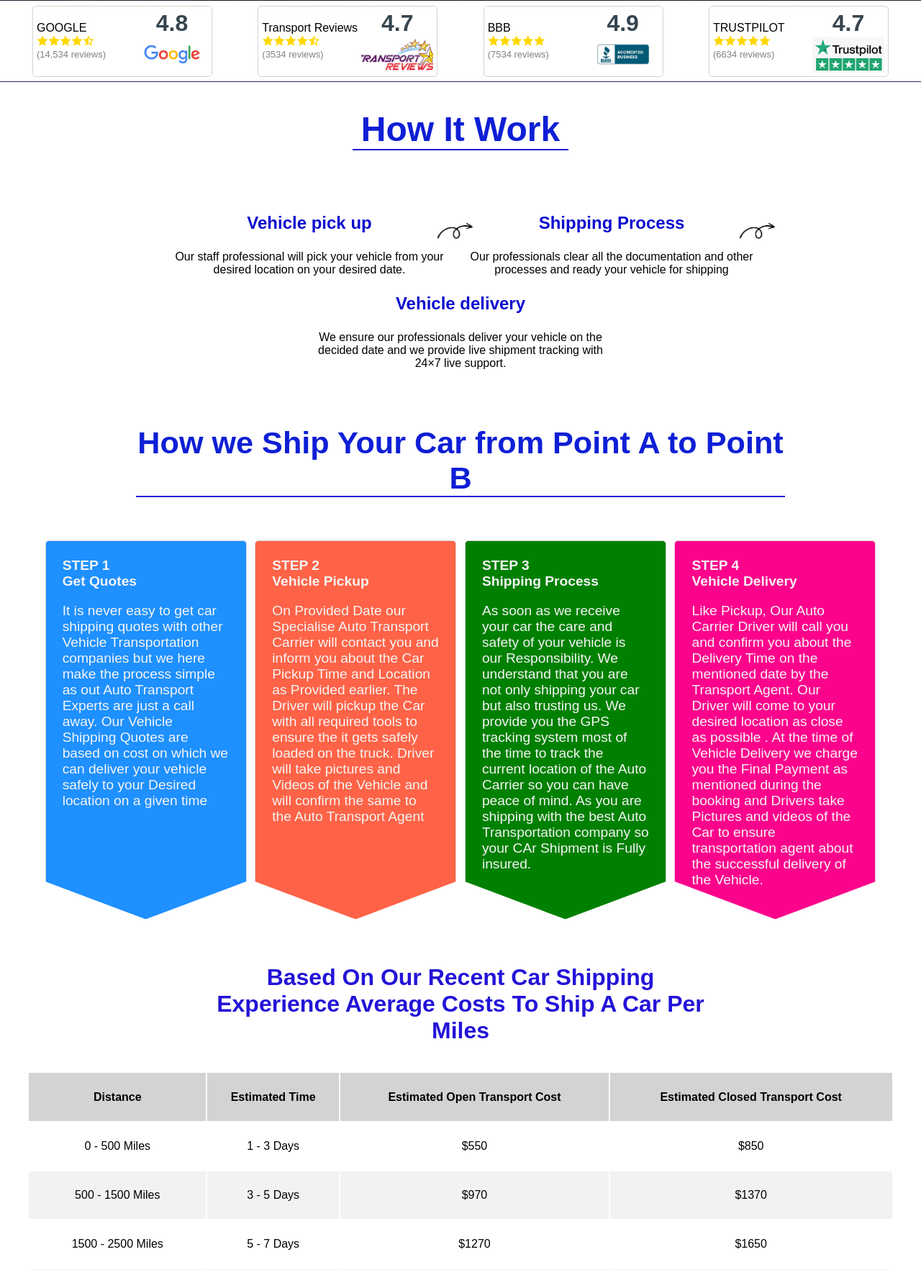
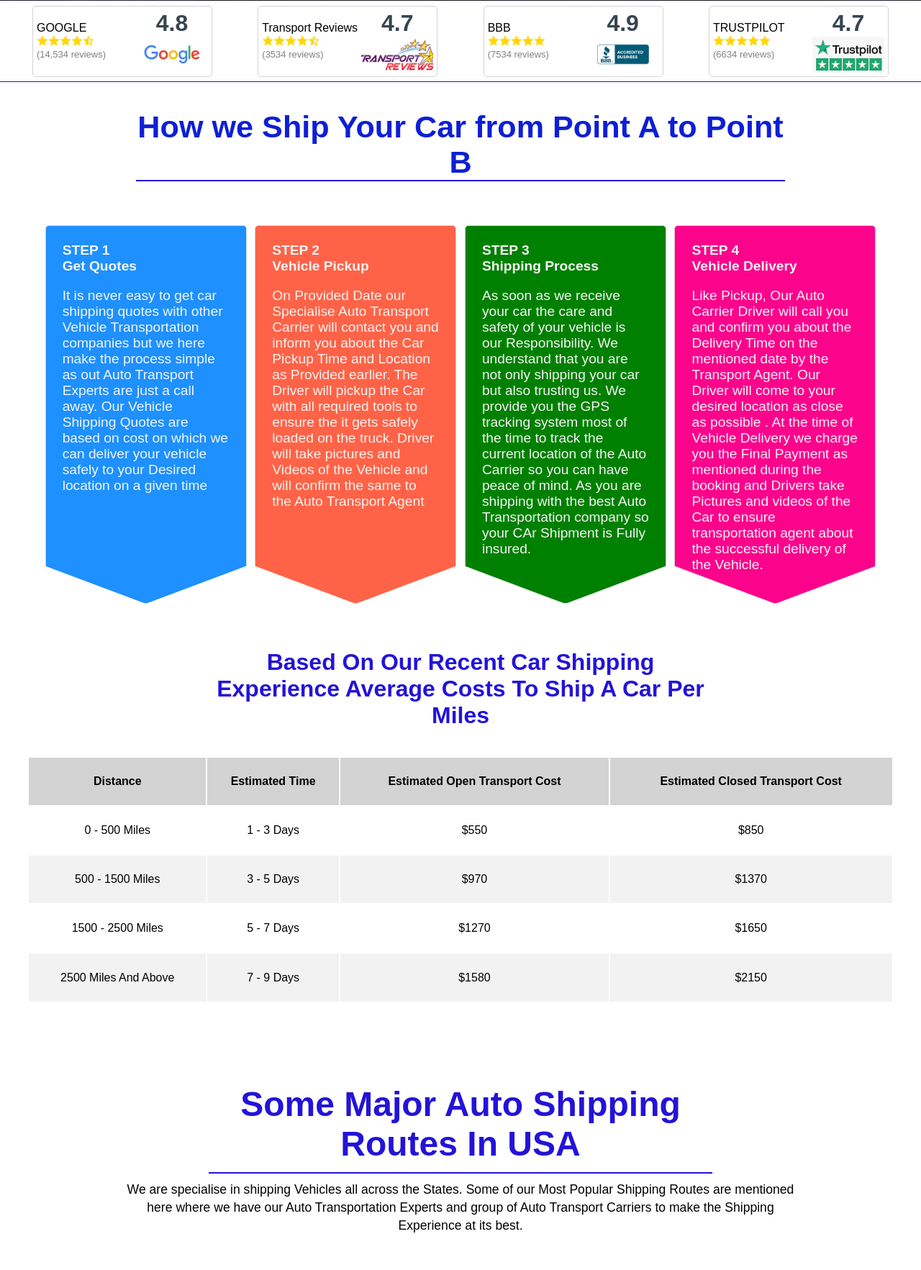
Before and after one commit to lazydesigner/shipcartoanotherstate, a PHP site: page / in a window 1280 px wide. Shown: the part 769-2534 px from the top of the page at 72% size. Run offline with PHP 8.4, Linux system fonts and the light colour scheme; some libraries are stand-ins or nearby versions.

Commit message:
page update

```diff
--- a/assets/css/index.css
+++ b/assets/css/index.css
@@ -287,6 +287,7 @@ height: auto;position: relative;z-index: 1;}
 }
 .how-it-work{
     padding: 3% 1%;
+    display: none;
 }
 .how-it-work-title{
     width: 300px;
--- a/index.php
+++ b/index.php
@@ -29,7 +29,7 @@
     <meta name="google-site-verification" content="970kFHxDIhqBEORbOCCKDtfAS19KZPYrQdbsVWcSFCk" />
     <!-- change -->
     <meta name="viewport" content="width=device-width, initial-scale=1.0">
-    <link rel="stylesheet" href="<?= get_home_url()  ?>assets/css/index.css?v=6" async>
+    <link rel="stylesheet" href="<?= get_home_url()  ?>assets/css/index.css?v=7" async>
     <link rel="icon" href="https://shipcartoanotherstate.com/assets/images/Modern.png" type="image/png">
     <link rel="preconnect" href="https://fonts.googleapis.com">
     <link rel="preconnect" href="https://fonts.gstatic.com" crossorigin>
```
